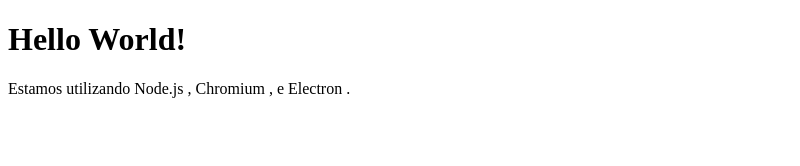
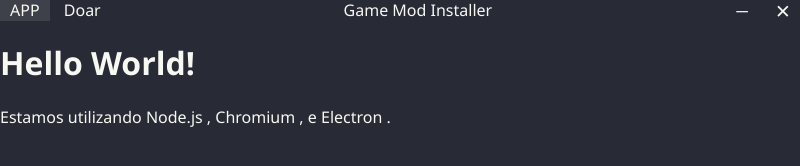
Before and after one commit to noearaujo/GameModInstaller, an Electron app: page pages/index.html in a window 800 px wide. Drawn offline with Linux system fonts and the light colour scheme.

Commit message:
titlebar e estilo

```diff
--- a/pages/index.html
+++ b/pages/index.html
@@ -5,12 +5,29 @@
     <!-- https://developer.mozilla.org/en-US/docs/Web/HTTP/CSP -->
     <meta http-equiv="Content-Security-Policy" content="default-src 'self'; script-src 'self'">
     <meta http-equiv="X-Content-Security-Policy" content="default-src 'self'; script-src 'self'">
+    <link rel="stylesheet" href="../styles/styles.css"/>
     <title>Hello World!</title>
   </head>
   <body>
+    <nav>
+      <div class="left-nav">
+        <span class="minimize-nav">APP</span>
+        <span class="close-nav">Doar</span>
+      </div>
+      <div class="title-nav">
+        Game Mod Installer
+      </div>
+      <div class="rigth-nav">
+        <span class="minimize-nav" id="minimizeBtn">&minus;</span>
+        <span class="close-nav" id="closeBtn">&times;</span>
+      </div>
+    </nav>
+
     <h1>Hello World!</h1>
     Estamos utilizando Node.js <span id="node-version"></span>,
     Chromium <span id="chrome-version"></span>,
     e Electron <span id="electron-version"></span>.
+
+    <script src="../window/titlebar.js" defer type="module"></script>
   </body>
 </html>
--- /dev/null
+++ b/styles/styles.css
@@ -0,0 +1,43 @@
+body{
+    background-color: #282a36;
+    color: #f8f8f2;
+    font-family: "Segoe UI", serif;
+    margin: 0;
+}
+nav {
+    height: 20px;
+    display: flex;
+    align-items: center;
+    justify-content: space-between;
+    -webkit-app-region: drag;
+    -webkit-user-select: none;
+    user-select: none;
+}
+
+.rigth-nav {
+    font-size: 25px;
+    cursor: default;
+    -webkit-app-region: no-drag;
+}
+
+.minimize-nav{
+    padding-top: auto;
+    padding-bottom: auto;
+    padding-left: 10px;
+    padding-right: 10px;
+}
+
+.minimize-nav:hover {
+    background-color: #3e404a;
+}
+
+.close-nav{
+    padding-top: auto;
+    padding-bottom: auto;
+    padding-left: 10px;
+    padding-right: 10px;
+}
+
+.close-nav:hover {
+    background-color: #d51325;
+}
--- /dev/null
+++ b/window/titlebar.js
@@ -0,0 +1,12 @@
+const { ipcRenderer } = require("electron");
+
+minimizeBtn.addEventListener("click", minimize_app);
+closeBtn.addEventListener("click", close_app);
+
+function minimize_app(){
+    ipcRenderer.send("minimizeApp")
+}
+
+function close_app(){
+    ipcRenderer.send("closeApp")
+}
```
Also changed, not shown: main.js (+17 -2 lines).
